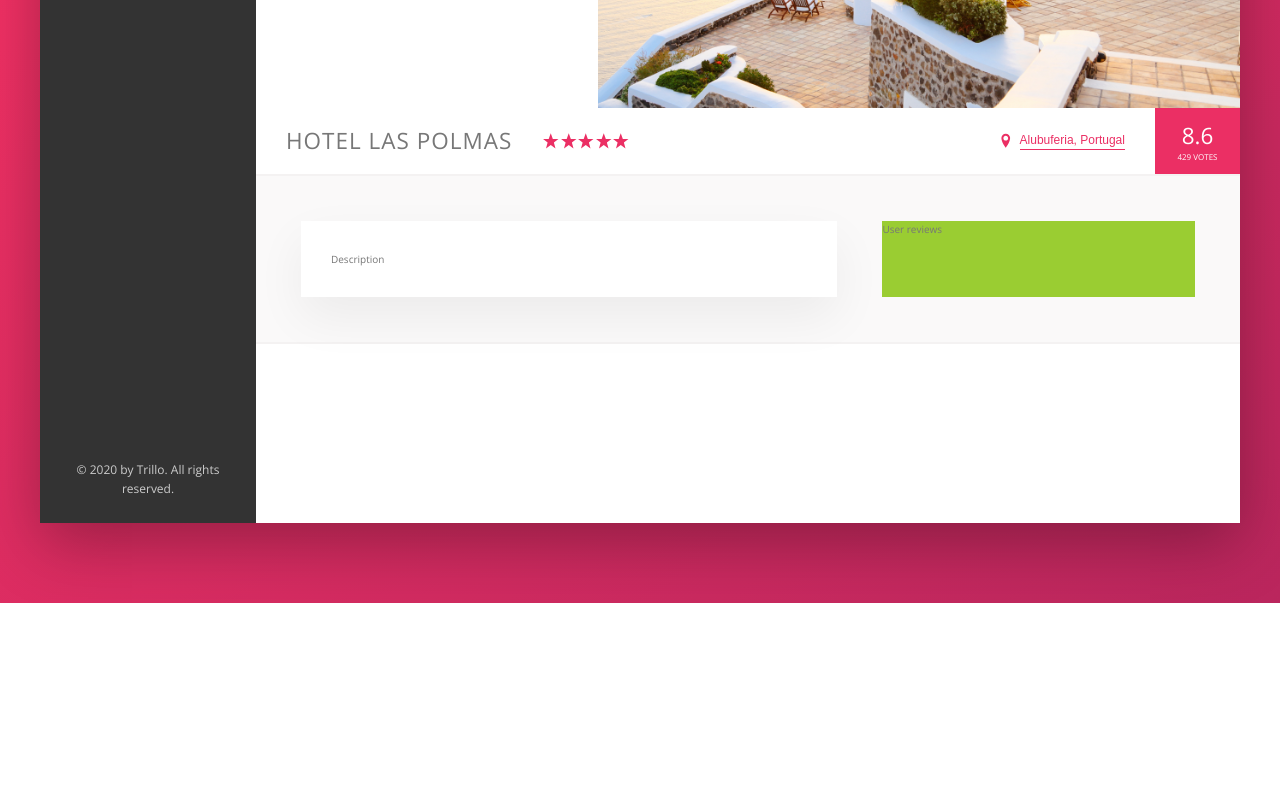
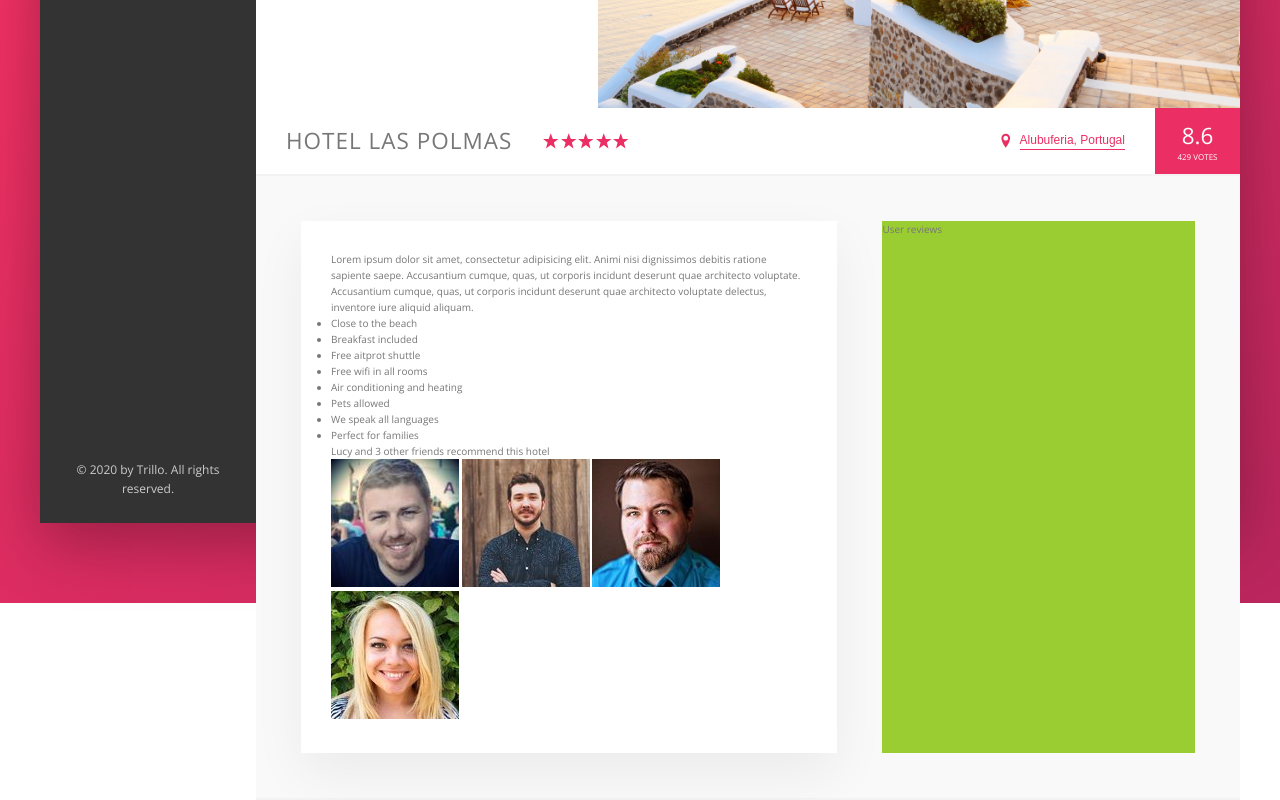
Before and after one commit to Ayush-Chugh-2006/Trillo, a website: page index.html in a window 1280 px wide. Shown: the part 427-1227 px from the top of the page. Before the commit the page ends 1030 px from the top, so only its background shows below. Drawn offline with nearby package versions, Linux system fonts and the light colour scheme.

Commit message:
Done markup for desciption

```diff
--- a/img/text.txt
+++ b/img/text.txt
@@ -1,7 +1,6 @@
 DESCRIPTION TEXT
 
 Lorem ipsum dolor sit amet, consectetur adipisicing elit. Animi nisi dignissimos debitis ratione sapiente saepe. Accusantium cumque, quas, ut corporis incidunt deserunt quae architecto voluptate.
-
 Accusantium cumque, quas, ut corporis incidunt deserunt quae architecto voluptate delectus, inventore iure aliquid aliquam.
 
 
--- a/index.html
+++ b/index.html
@@ -162,7 +162,36 @@
           </div>
 
           <div class="detail">
-            <div class="desctiption">Description</div>
+            <div class="desctiption">
+              <p class="paragraph">
+                Lorem ipsum dolor sit amet, consectetur adipisicing elit. Animi
+                nisi dignissimos debitis ratione sapiente saepe. Accusantium
+                cumque, quas, ut corporis incidunt deserunt quae architecto
+                voluptate.
+              </p>
+              <p class="paragraph">
+                Accusantium cumque, quas, ut corporis incidunt deserunt quae
+                architecto voluptate delectus, inventore iure aliquid aliquam.
+              </p>
+
+              <ul class="list">
+                <li class="list__item">Close to the beach</li>
+                <li class="list__item">Breakfast included</li>
+                <li class="list__item">Free aitprot shuttle</li>
+                <li class="list__item">Free wifi in all rooms</li>
+                <li class="list__item">Air conditioning and heating</li>
+                <li class="list__item">Pets allowed</li>
+                <li class="list__item">We speak all languages</li>
+                <li class="list__item">Perfect for families</li>
+              </ul>
+              <div class="recommend">
+                <p class="recommend__count">Lucy and 3 other friends recommend this hotel</p>
+                <img src="img/user-3.jpg" alt="Friend 1" class="recommend__photo">
+                <img src="img/user-4.jpg" alt="Friend 2" class="recommend__photo">
+                <img src="img/user-5.jpg" alt="Friend 3" class="recommend__photo">
+                <img src="img/user-6.jpg" alt="Friend 4" class="recommend__photo">
+              </div>
+            </div>
 
             <div class="user-reviews">User reviews</div>
           </div>
```
